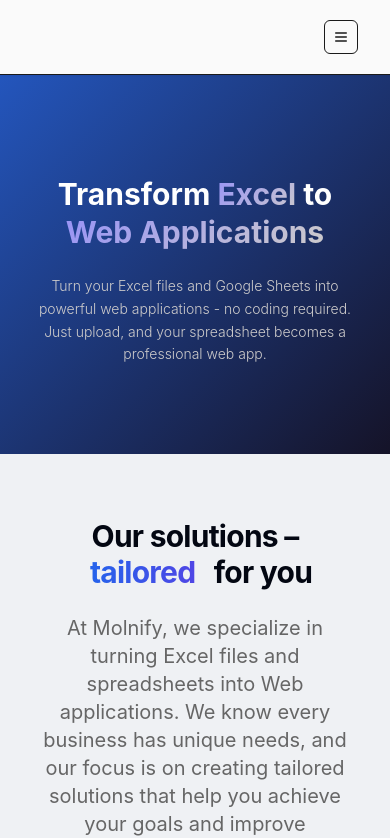
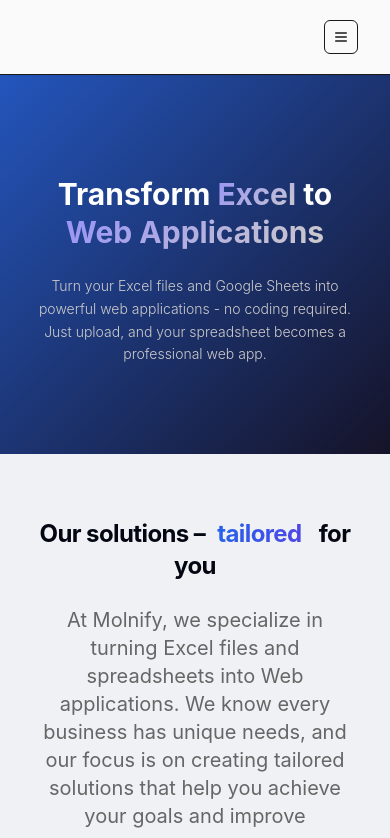
Before and after one commit to YaliZhang1/YL-website, a React (Vite) app: page /excel-to-web in a window 390 px wide. Shown: the top 838 px of the page. Built offline with nearby package versions, Linux system fonts and the light colour scheme; the HTML template or start-up script is replaced by a standard one.

Commit message:
adjust some styles

```diff
--- a/src/components/ExcelToWebContent.tsx
+++ b/src/components/ExcelToWebContent.tsx
@@ -155,7 +155,7 @@
         <div className="absolute bottom-0 right-1/4 w-96 h-96 bg-indigo-100/20 rounded-full blur-3xl" />
         <div>
           {/* Hero Section */}
-          <section className="relative  nordic-gradient-3 pt-44 pb-16 px-8">
+          <section className="relative   nordic-gradient-3 pt-44 pb-16 px-8">
             <FadeInWhenVisible variants={animations.fadeUp}>
               <div className="max-w-6xl mx-auto text-center relative z-10">
                 <h1 className="page-title text-white ">
@@ -178,7 +178,7 @@
           </section>
 
           {/* Main Features Overview */}
-          <section className="py-16 px-8  bg-sectionBg">
+          <section className=" py-16 px-8  bg-sectionBg">
             <div className="max-w-6xl mx-auto">
               <FadeInWhenVisible variants={animations.fadeUp}>
                 <div className="text-center mb-16">
--- a/src/components/landing/NordicValues.tsx
+++ b/src/components/landing/NordicValues.tsx
@@ -32,7 +32,7 @@
     "Data-driven solutions that deliver measurable business impact and long-term value",
 };
 
-const WhyChooseUsCard = ({ advantage, index,triggerAnimation}) => {
+const WhyChooseUsCard = ({ advantage, index, triggerAnimation }) => {
   const [isHovered, setIsHovered] = useState(false);
   const [shouldAnimate, setShouldAnimate] = useState(false);
   const Icon = whyChooseUsIcons[advantage] || Award;
@@ -46,7 +46,7 @@
 
   return (
     <div
-      className={`transition-all duration-700 transform ${
+      className={`transition-all duration-700  transform ${
         shouldAnimate ? "opacity-100 translate-y-0" : "opacity-0 translate-y-8"
       }`}
       onMouseEnter={() => setIsHovered(true)}
@@ -97,7 +97,7 @@
   );
 };
 
-export function WhyUsSection () {
+export function WhyUsSection() {
   const [triggerAnimation, setTriggerAnimation] = useState(false);
   const sectionRef = useRef(null);
 
@@ -109,13 +109,12 @@
     "Innovation First",
     "Results Focused",
   ];
- useEffect(() => {
+  useEffect(() => {
     const observer = new IntersectionObserver(
       (entries) => {
         entries.forEach((entry) => {
           if (entry.isIntersecting) {
             setTriggerAnimation(true);
-
           }
         });
       },
@@ -136,7 +135,10 @@
     };
   }, []);
   return (
-    <section ref={sectionRef} className="pt-16 pb-32 bg-nordic-bg text-nordic-text ">
+    <section
+      ref={sectionRef}
+      className="pt-16 pb-32 bg-nordic-bg text-nordic-text "
+    >
       {/* Background decoration*/}
       <div className="absolute top-0 left-1/4 w-64 h-64 bg-blue-100/30 rounded-full blur-3xl" />
       <div className="absolute bottom-0 right-1/4 w-96 h-96 bg-indigo-100/20 rounded-full blur-3xl" />
@@ -144,17 +146,17 @@
       <div className="container mx-auto   relative z-10">
         {/* Title Area */}
         <div className="text-center mb-16">
-          <h2 className={`text-4xl md:text-5xl font-bold text-text mb-6 leading-tight transition-all duration-1000 transform ${
-              triggerAnimation ? "opacity-100 translate-y-0" : "opacity-0 translate-y-4"
-            }`}>
+          <h2 className="section-title text-text ">
             Built on
-            <span className="text-transparent bg-clip-text bg-gradient-to-r from-blue-600 to-indigo-600 mx-3">
-              Nordic Values
-            </span>
+            <span className="color-section-title">Nordic Values</span>
           </h2>
-         <p className={`text-xl text-nordic-muted max-w-5xl mx-auto leading-relaxed transition-all duration-1000 delay-200 transform ${
-              triggerAnimation ? "opacity-100 translate-y-0" : "opacity-0 translate-y-4"
-            }`}>
+          <p
+            className={`text-base md:text-xl w-[90%]  lg:[100%] xl:max-w-5xl  text-nordic-muted  mx-auto leading-relaxed transition-all duration-1000 delay-200 transform ${
+              triggerAnimation
+                ? "opacity-100 translate-y-0"
+                : "opacity-0 translate-y-4"
+            }`}
+          >
             We combine Scandinavian design principles with cutting-edge
             technology to deliver solutions that are both beautiful and
             functional.
@@ -162,14 +164,18 @@
         </div>
 
         {/* Card Grid */}
-        <div className="grid md:grid-cols-2 xl:grid-cols-3 gap-8">
+        <div className=" mx-8 grid md:grid-cols-2 xl:grid-cols-3 gap-8">
           {advantages.map((advantage, index) => (
-            <div key={advantage} className="h-full card-title">
-              <WhyChooseUsCard advantage={advantage} index={index} triggerAnimation={triggerAnimation}/>
+            <div key={advantage} className="h-full card-title ">
+              <WhyChooseUsCard
+                advantage={advantage}
+                index={index}
+                triggerAnimation={triggerAnimation}
+              />
             </div>
           ))}
         </div>
       </div>
     </section>
   );
-};
+}
--- a/src/components/landing/OfferingSection.tsx
+++ b/src/components/landing/OfferingSection.tsx
@@ -96,7 +96,7 @@
             <motion.div
               key={index}
               variants={cardItem}
-              className="w-full sm:w-[90%] lg:[100%] xl:max-w-[660px] min-h-[600px] mx-auto flex"
+              className="w-[90%]  lg:[100%] xl:max-w-[660px] min-h-[600px] mx-auto flex"
             >
               <CardFlip key={index} {...card} />
             </motion.div>
--- a/src/index.css
+++ b/src/index.css
@@ -70,8 +70,11 @@
    .page-description {
     @apply font-light text-sm md:text-2xl text-nordic-muted max-w-4xl mx-auto leading-relaxed;
   }
-  .section-title{
-
+ .section-title {
+    @apply text-2xl md:text-3xl lg:text-5xl font-bold tracking-tight mb-6;
+  }
+  .color-section-title {
+    @apply text-2xl md:text-3xl lg:text-5xl text-transparent bg-clip-text bg-gradient-to-r from-blue-600 to-indigo-600 mx-3;
   }
   .card-title {
     @apply text-2xl leading-snug font-semibold tracking-tight text-zinc-900 transition-all duration-500 ease-out group-hover:translate-y-[-4px] dark:text-white;
@@ -111,12 +114,7 @@
   .btn-dark-big {
     @apply text-lg px-4 py-2 font-medium text-white bg-black dark:bg-white dark:text-black rounded-md hover:bg-gray-700 dark:hover:bg-gray-950 dark:hover:text-white transition-colors;
   }
-  .section-title {
-    @apply text-3xl md:text-4xl lg:text-5xl font-bold tracking-tight mb-6;
-  }
-  .color-section-title {
-    @apply text-transparent bg-clip-text bg-gradient-to-r from-blue-600 to-indigo-600 mx-3;
-  }
+
   .animate-fadeInUp {
     animation: fadeInUp 0.6s ease-out forwards;
   }
```
